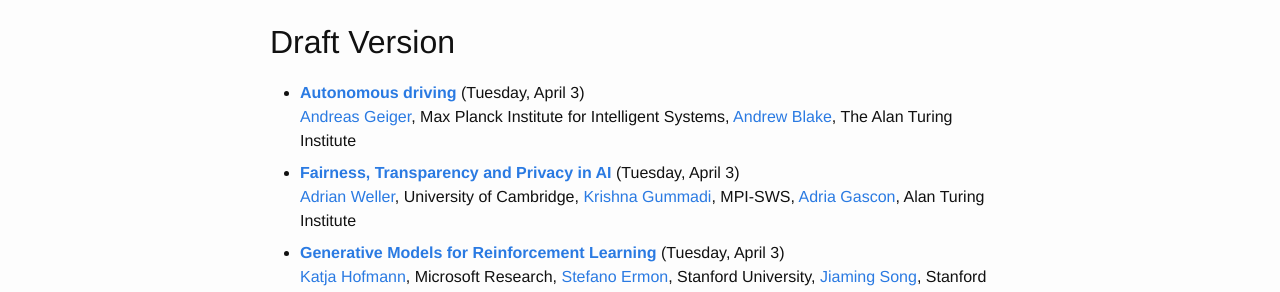
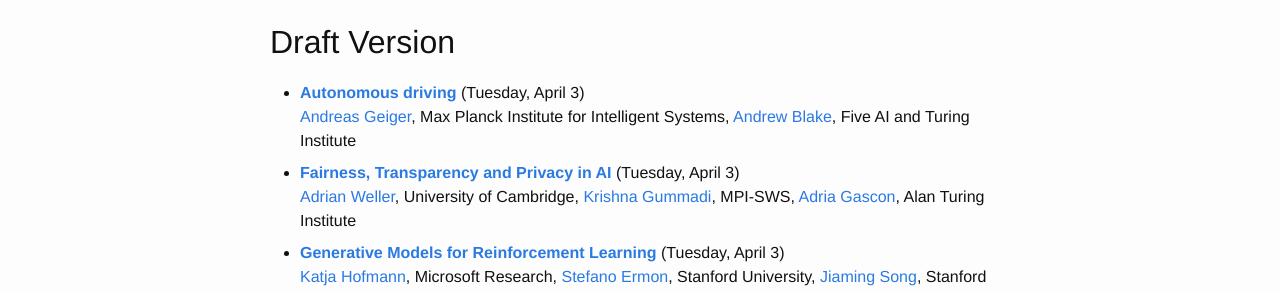
Before and after one commit to dalimeeting/dalimeeting.github.io, a Jekyll site: the page built from program.html, in a window 1280 px wide. Shown: the part 492-784 px from the top of the page. Built offline with Jekyll 4.4.1, drawn with Linux system fonts in a browser that asks for light colours.

Commit message:
Update 2018-04-03-autonomous-driving.md

```diff
--- a/_posts/2018-04-03-autonomous-driving.md
+++ b/_posts/2018-04-03-autonomous-driving.md
@@ -12,8 +12,8 @@
   institute: Max Planck Institute for Intelligent Systems
 - given: Andrew
   family: Blake
-  url: https://www.turing.ac.uk/ablake/
-  institute: The Alan Turing Institute
+  url: http://www.cantab.net/~ablake
+  institute:  Five AI and Turing Institute
 room:
 show_abstracts: false
 talks:
```
